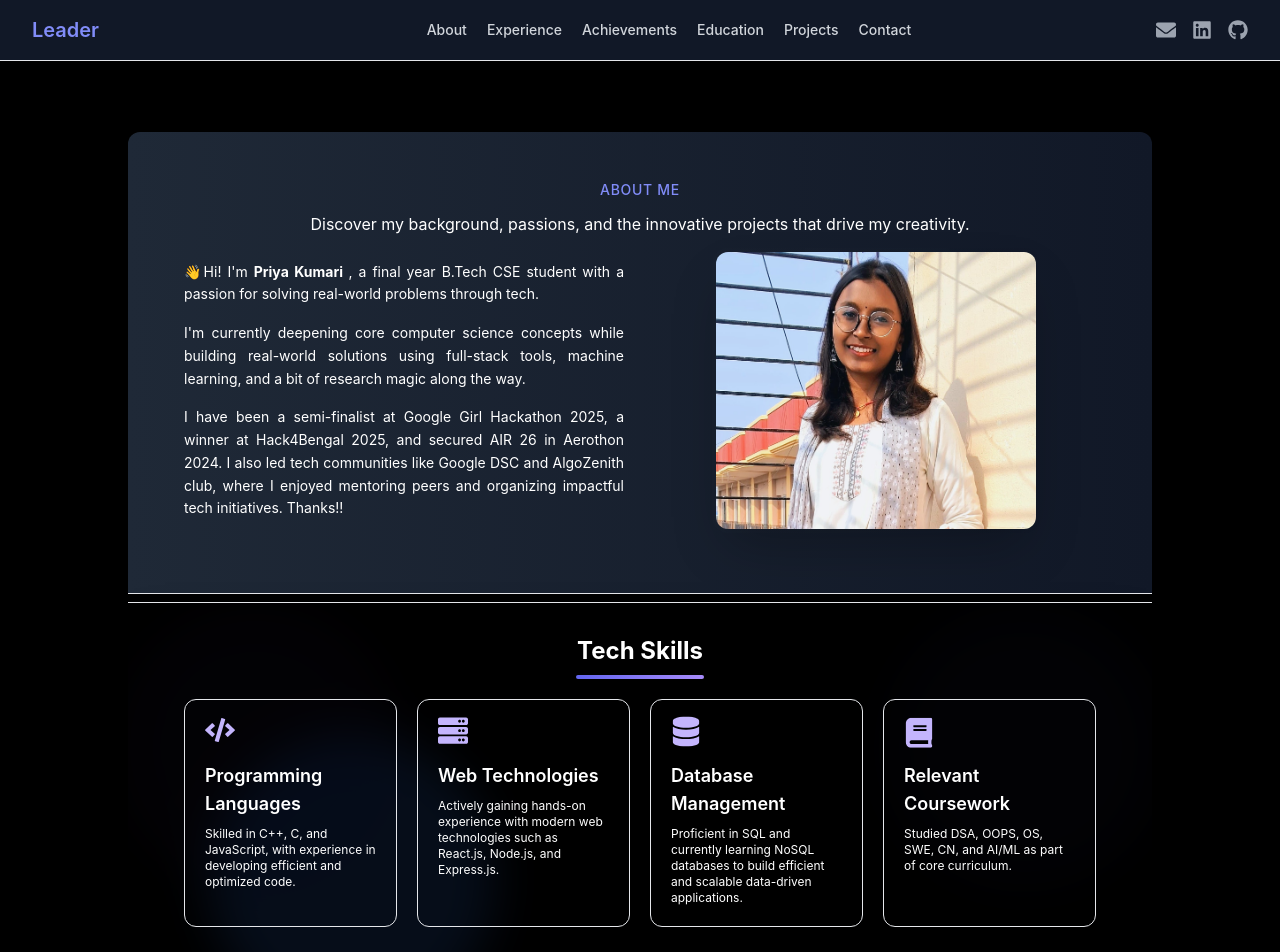
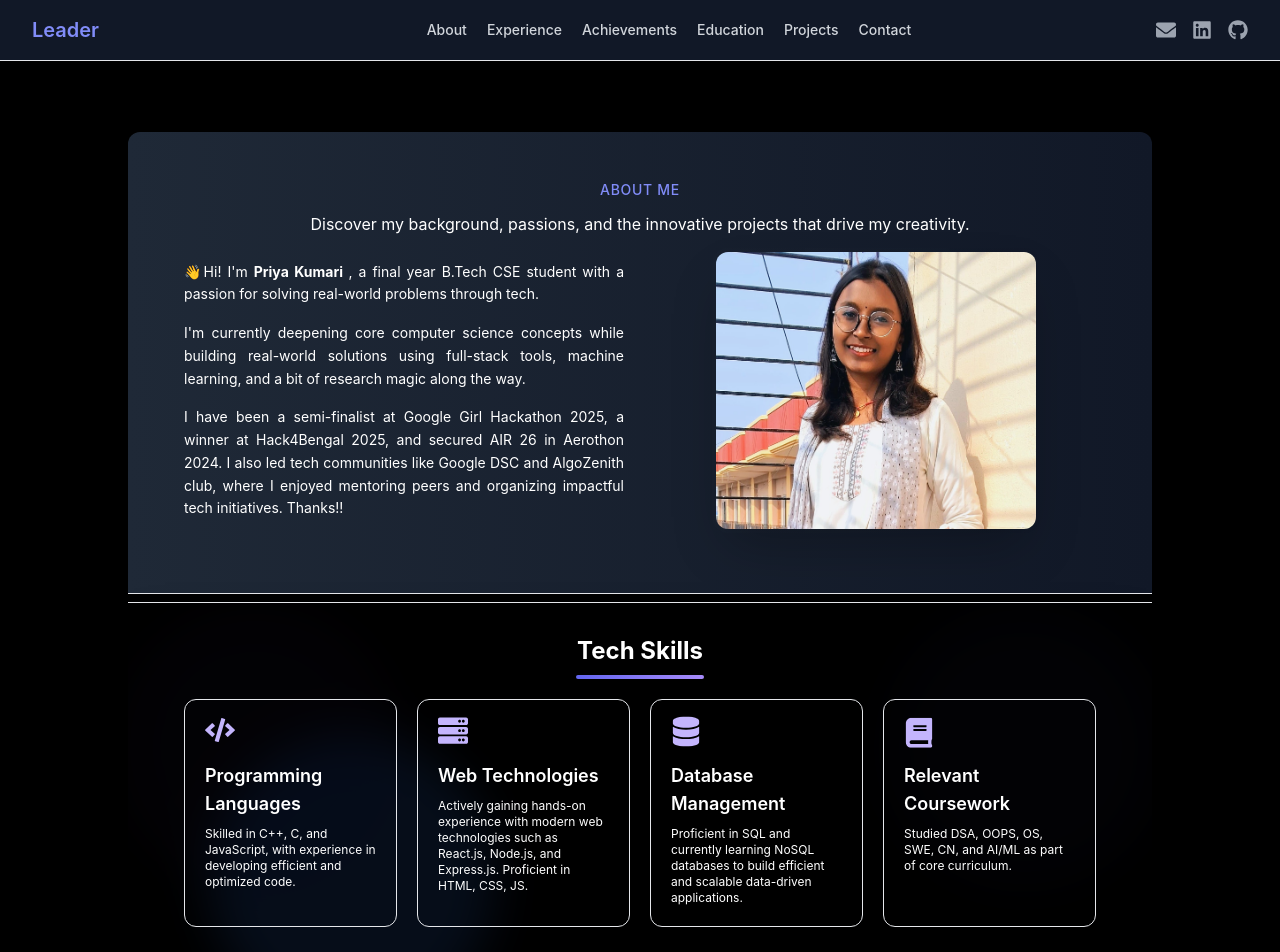
Before and after one commit to pri998/My-Portfolio, a React (Vite) app: page / in a window 1280 px wide. Shown: the top 952 px of the page. Built offline with nearby package versions, Linux system fonts and the light colour scheme.

Commit message:
updated about

```diff
--- a/src/components/About.jsx
+++ b/src/components/About.jsx
@@ -12,7 +12,7 @@ export default function About() {
     {
       icon: <FaServer />,
       title: "Web Technologies",
-      description: "Actively gaining hands-on experience with modern web technologies such as React.js, Node.js, and Express.js."
+      description: "Actively gaining hands-on experience with modern web technologies such as React.js, Node.js, and Express.js. Proficient in HTML, CSS, JS."
     },
     {
       icon: <FaDatabase />,
```
